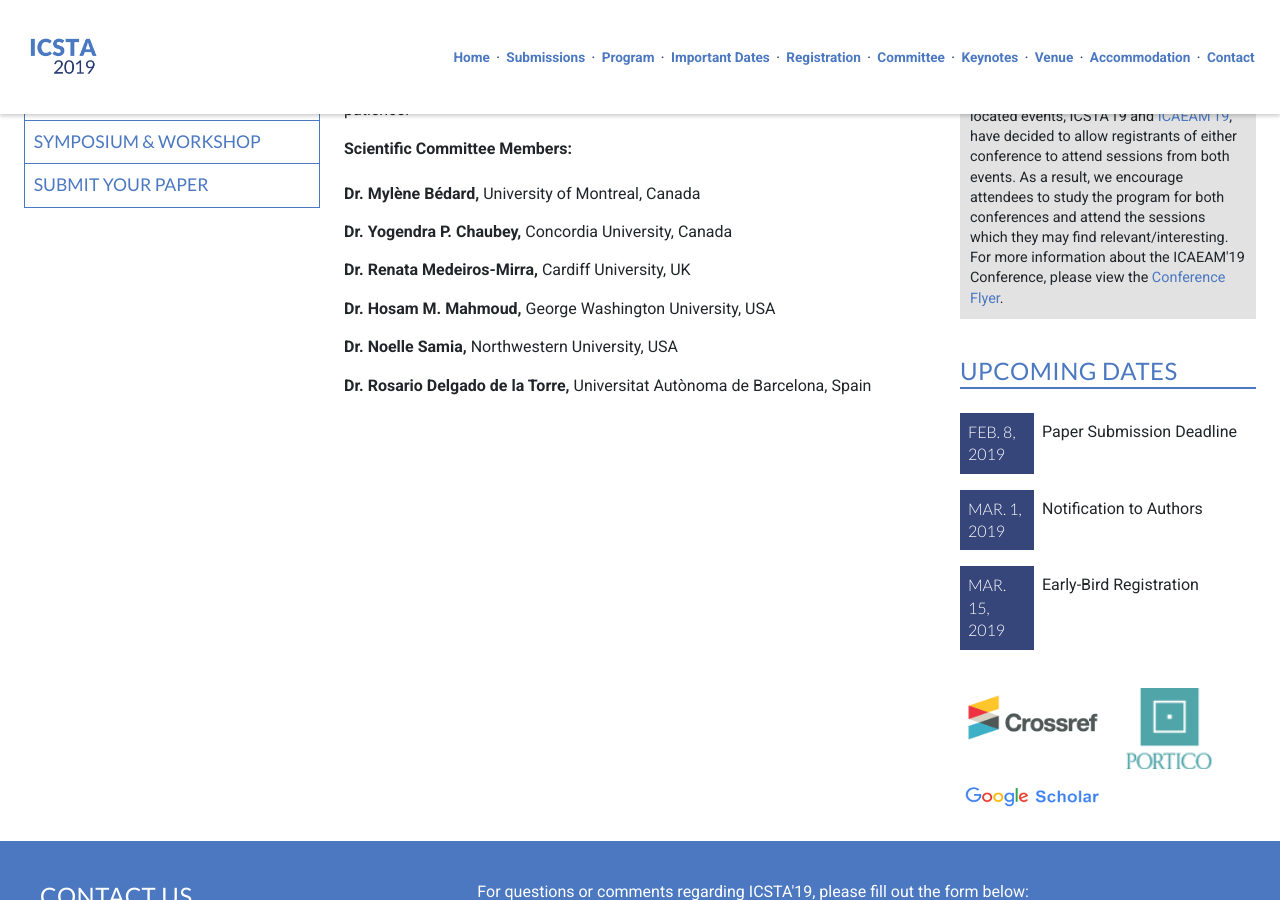
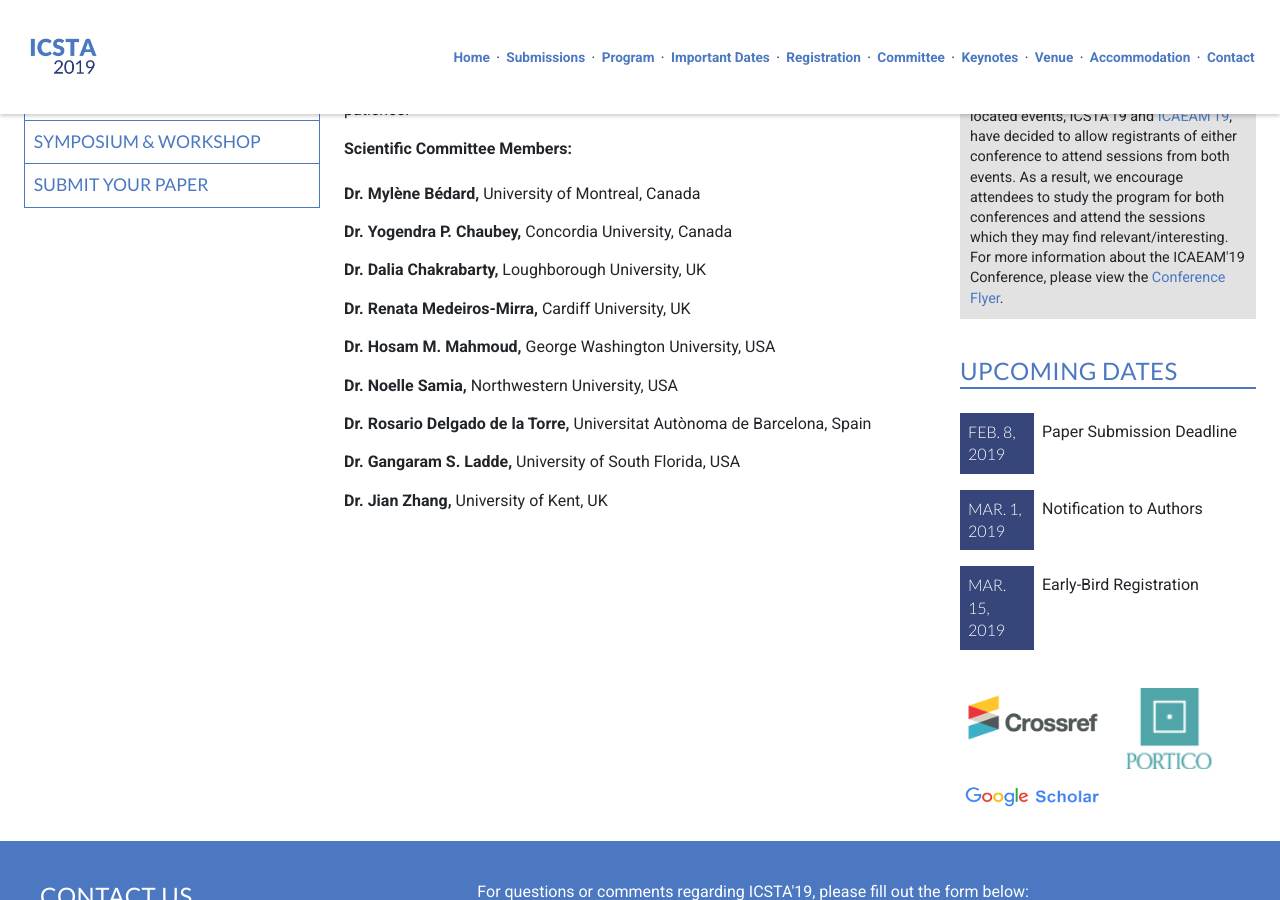
Before and after one commit to intaset/icsta, a Jekyll site: the page built from committee.html, in a window 1280 px wide and 900 px high, scrolled down 427 px. Built offline with Jekyll 4.4.1, drawn with Linux system fonts in a browser that asks for light colours; nearby versions of some CDN libraries; Markdown is read by kramdown in place of the engine named in the settings; comment, search, counter and statistics services are not loaded.

Commit message:
added sc

```diff
--- a/committee.html
+++ b/committee.html
@@ -13,10 +13,13 @@ keyword: heat transfer conference, cfd conference, fluid flow conference,  energ
 
     <p class="body"><b>Dr. Mylène Bédard,</b> University of Montreal, Canada</p>
     <p class="body"><b>Dr. Yogendra P. Chaubey,</b> Concordia University, Canada</p>
+    <p class="body"><b>Dr. Dalia Chakrabarty,</b> Loughborough University, UK</p>
     <p class="body"><b>Dr. Renata Medeiros-Mirra,</b> Cardiff University, UK</p>
     <p class="body"><b>Dr. Hosam M. Mahmoud,</b> George Washington University, USA</p>
     <p class="body"><b>Dr. Noelle Samia,</b> Northwestern University, USA</p>
     <p class="body"><b>Dr. Rosario Delgado de la Torre,</b> Universitat Autònoma de Barcelona, Spain</p>
+    <p class="body"><b>Dr. Gangaram S. Ladde,</b> University of South Florida, USA</p>
+    <p class="body"><b>Dr. Jian Zhang,</b> University of Kent, UK</p>
 
   </div>
   </div>
```
Also changed, not shown: 1 other file.
